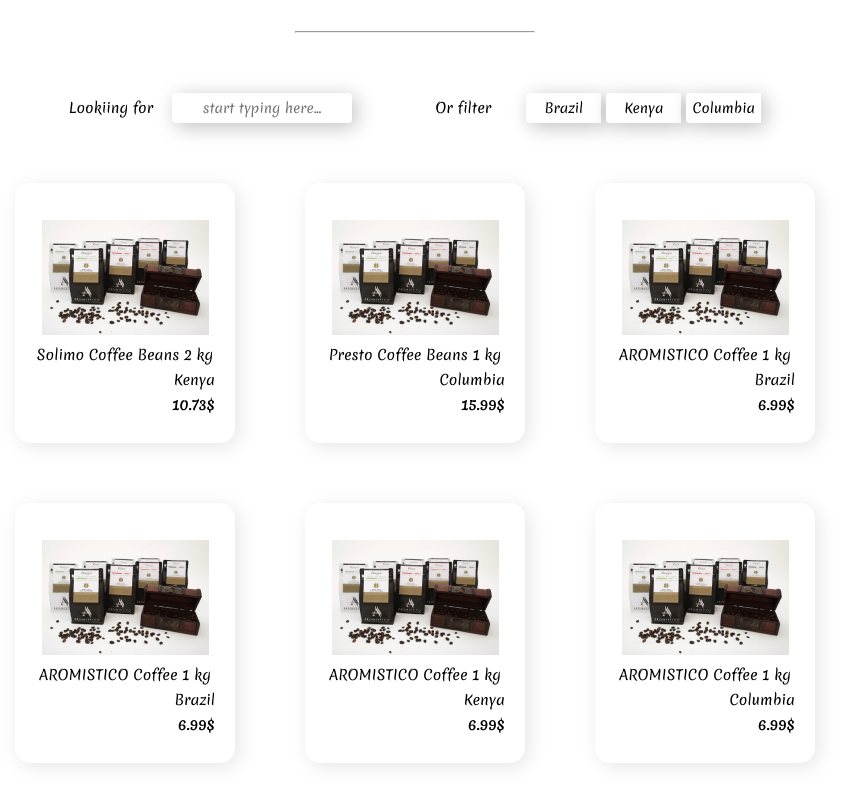
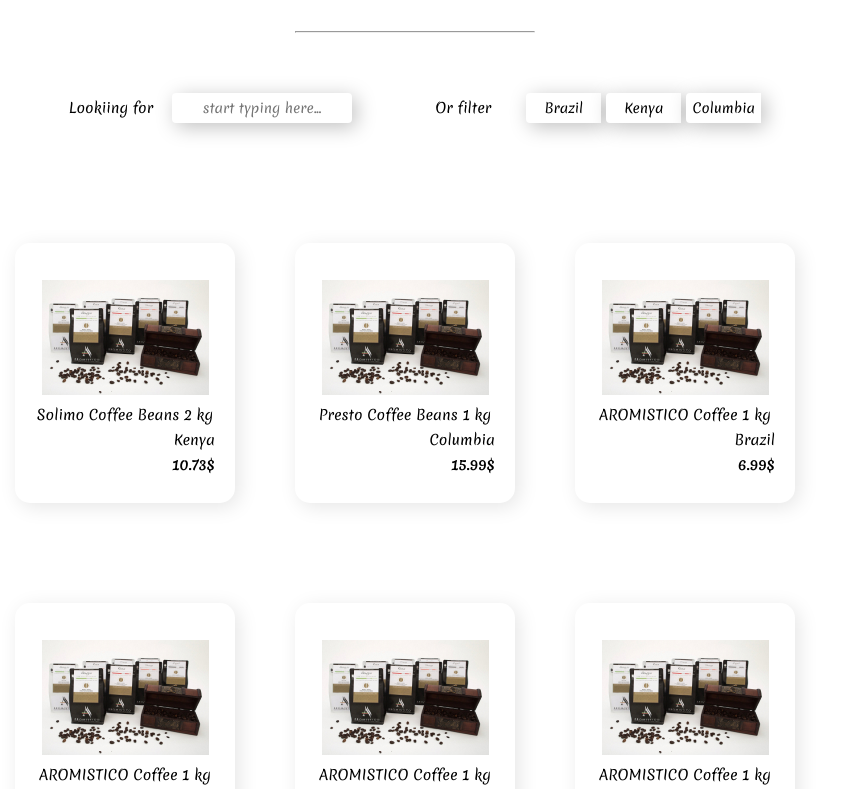
Before and after one commit to yaromyrkuninets/Coffee-shop, a React (Create React App) app: page /shop in a window 1280 px wide. Shown: the part 740-1529 px from the top of the page, without its empty margins (225-1075 px from the left). Built offline with nearby package versions, Linux system fonts and the light colour scheme; data requests are answered from the project's data file.

Commit message:
add css grid

```diff
--- a/src/styles/product.scss
+++ b/src/styles/product.scss
@@ -1,13 +1,18 @@
 .product {
     display: flex;
+    align-items: center;
     justify-content: center;
 
     &__wrapper {
-        display: flex;
-        align-items: center;
-        justify-content: space-between;
-        flex-wrap: wrap;
-        width: 800px;
-        margin-bottom: 30px;
+        margin: 60px 0 30px 0;
+        display: grid;
+        grid-template-columns: 1fr 1fr 1fr;
+        grid-gap: 40px;
+        // display: flex;
+        // align-items: center;
+        // justify-content: space-between;
+        // flex-wrap: wrap;
+        // width: 800px;
+        // margin-bottom: 30px;
     }
 }
```
